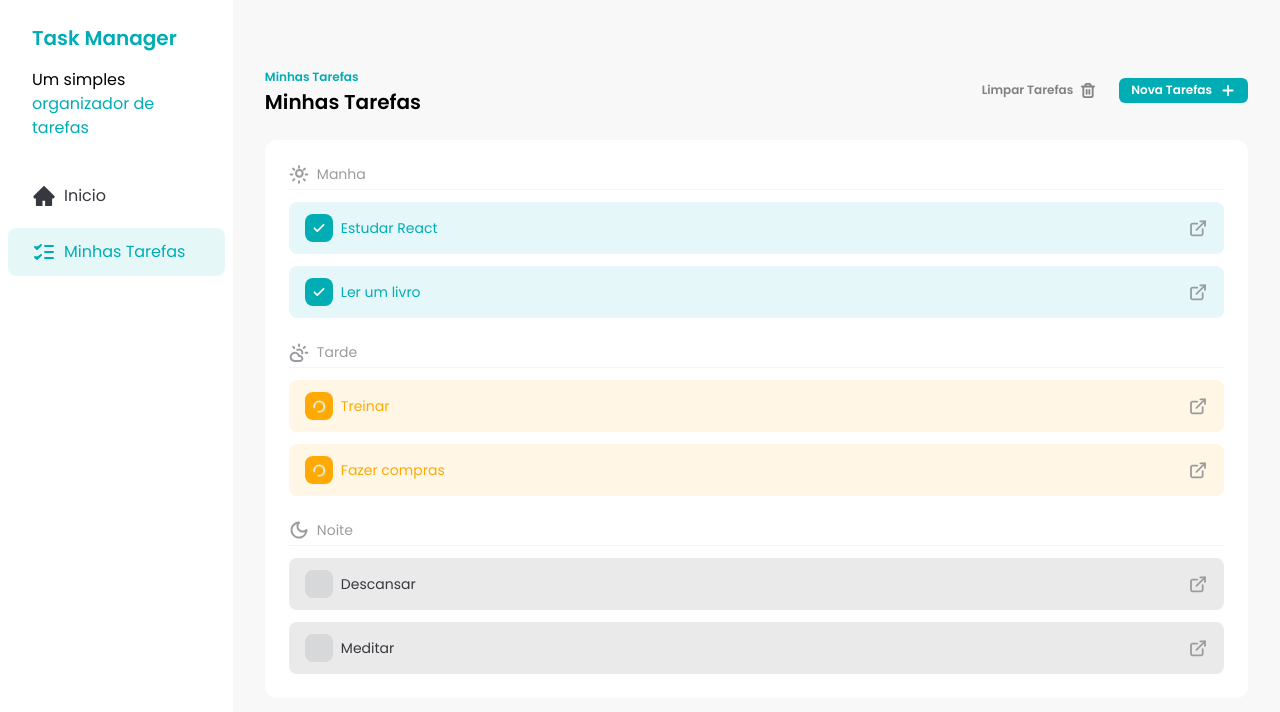
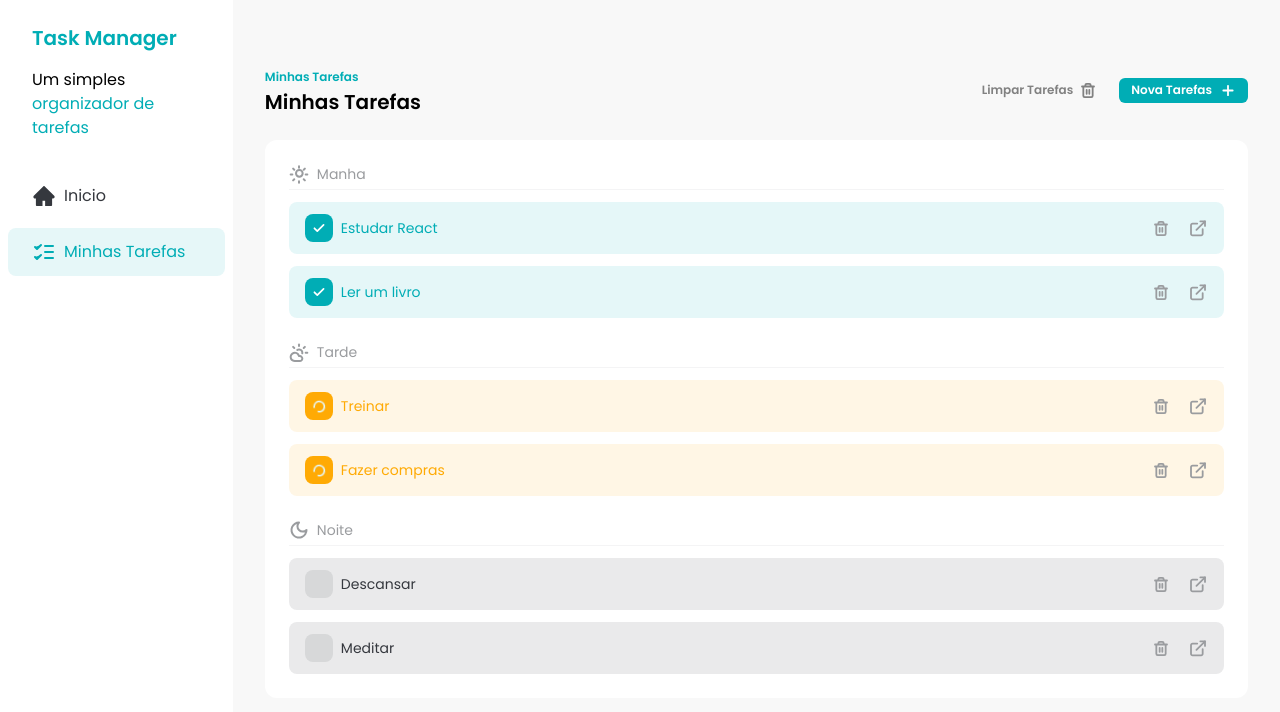
Before and after one commit to Maiiaa30/Task-Manager-V2, a React (Vite) app: page / in a window 1280 px wide. Shown: the top 712 px of the page. Built offline with nearby package versions, Linux system fonts and the light colour scheme.

Commit message:
Button to delete task

```diff
--- a/src/components/Button.jsx
+++ b/src/components/Button.jsx
@@ -1,4 +1,4 @@
-const Button = ({ children, variant = "primary" }) => {
+const Button = ({ children, variant = "primary", ...rest }) => {
   const getVariantClasses = () => {
     if (variant === "primary") {
       return "bg-[#00ADB5] text-white";
@@ -9,7 +9,8 @@
   };
   return (
     <button
-      className={`flex items-center gap-2 rounded-md px-3 py-1 text-xs font-semibold transition hover:opacity-75 ${getVariantClasses()}`}
+      className={`flex cursor-pointer items-center gap-2 rounded-md px-3 py-1 text-xs font-semibold transition hover:opacity-75 ${getVariantClasses()}`}
+      {...rest}
     >
       {children}
     </button>
--- a/src/components/TaskItem.jsx
+++ b/src/components/TaskItem.jsx
@@ -1,8 +1,10 @@
 import CheckIcon from "../assets/icons/check.svg?react";
 import LoaderIcon from "../assets/icons/loader.svg?react";
 import DetailsIcon from "../assets/icons/details.svg?react";
+import TrashIcon from "../assets/icons/trash.svg?react";
+import Button from "./Button";
 
-const TaskItem = ({ task, handleTaskCheckboxClick }) => {
+const TaskItem = ({ task, handleCheckboxClick, handleDeleteClick }) => {
   const getStatusStyles = () => {
     if (task.status === "done") {
       return "bg-[#00ADB5]/10 text-[#00ADB5]";
@@ -37,7 +39,7 @@
             type="checkbox"
             checked={task.status === "done"}
             className="absolute h-full w-full cursor-pointer opacity-0"
-            onChange={() => handleTaskCheckboxClick(task.id)}
+            onChange={() => handleCheckboxClick(task.id)}
           />
           {task.status === "done" && <CheckIcon />}
           {task.status === "in_progress" && (
@@ -46,9 +48,14 @@
         </label>
         {task.title}
       </div>
-      <a href="#" className="transition hover:opacity-75">
-        <DetailsIcon />
-      </a>
+      <div className="flex items-center gap-2">
+        <Button variant="ghost" onClick={() => handleDeleteClick(task.id)}>
+          <TrashIcon className="text-[#9A9C9F]" />
+        </Button>
+        <a href="#" className="transition hover:opacity-75">
+          <DetailsIcon />
+        </a>
+      </div>
     </div>
   );
 };
--- a/src/components/Tasks.jsx
+++ b/src/components/Tasks.jsx
@@ -14,6 +14,11 @@
   const morningTasks = tasks.filter((task) => task.time === "morning");
   const afternoonTasks = tasks.filter((task) => task.time === "afternoon");
   const eveningTasks = tasks.filter((task) => task.time === "evening");
+
+  const handleTaskDeleteClick = (taskId) => {
+    const newTasks = tasks.filter((task) => task.id !== taskId);
+    setTasks(newTasks);
+  };
 
   const handleTaskCheckboxClick = (taskId) => {
     const newTasks = tasks.map((task) => {
@@ -63,7 +68,8 @@
             <TaskItem
               task={task}
               key={task.id}
-              handleTaskCheckboxClick={handleTaskCheckboxClick}
+              handleCheckboxClick={handleTaskCheckboxClick}
+              handleDeleteClick={handleTaskDeleteClick}
             />
           ))}
         </div>
@@ -74,7 +80,8 @@
             <TaskItem
               task={task}
               key={task.id}
-              handleTaskCheckboxClick={handleTaskCheckboxClick}
+              handleCheckboxClick={handleTaskCheckboxClick}
+              handleDeleteClick={handleTaskDeleteClick}
             />
           ))}
         </div>
@@ -85,7 +92,8 @@
             <TaskItem
               task={task}
               key={task.id}
-              handleTaskCheckboxClick={handleTaskCheckboxClick}
+              handleCheckboxClick={handleTaskCheckboxClick}
+              handleDeleteClick={handleTaskDeleteClick}
             />
           ))}
         </div>
```
